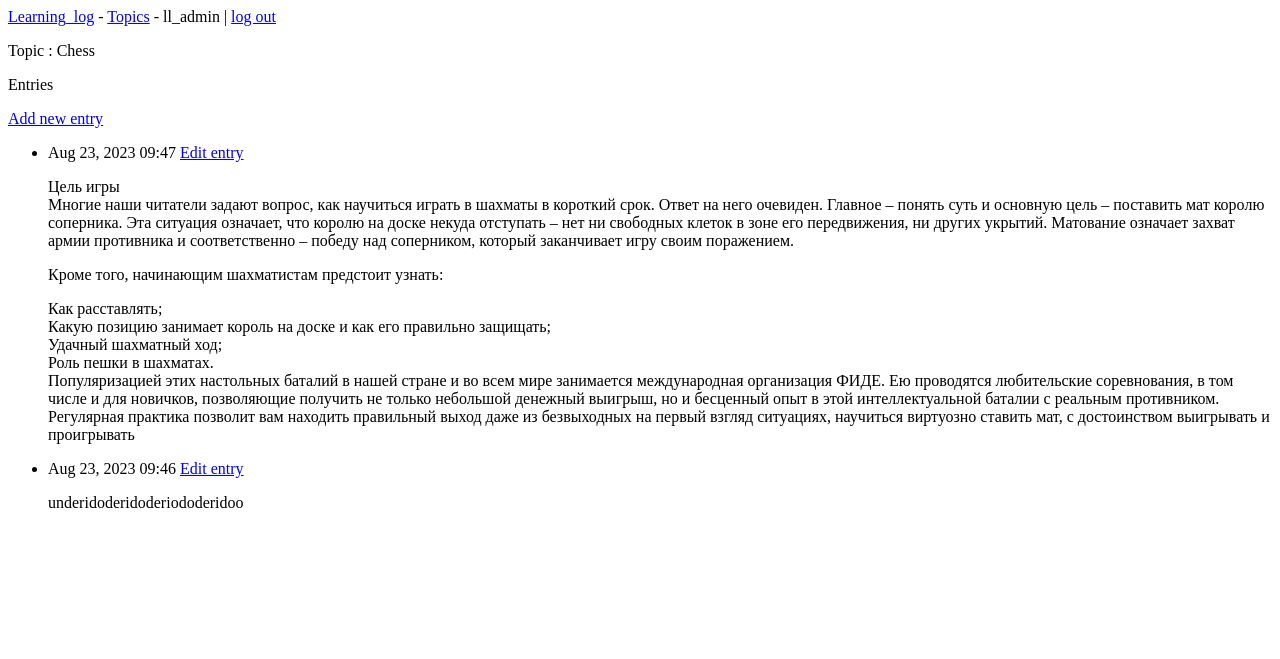
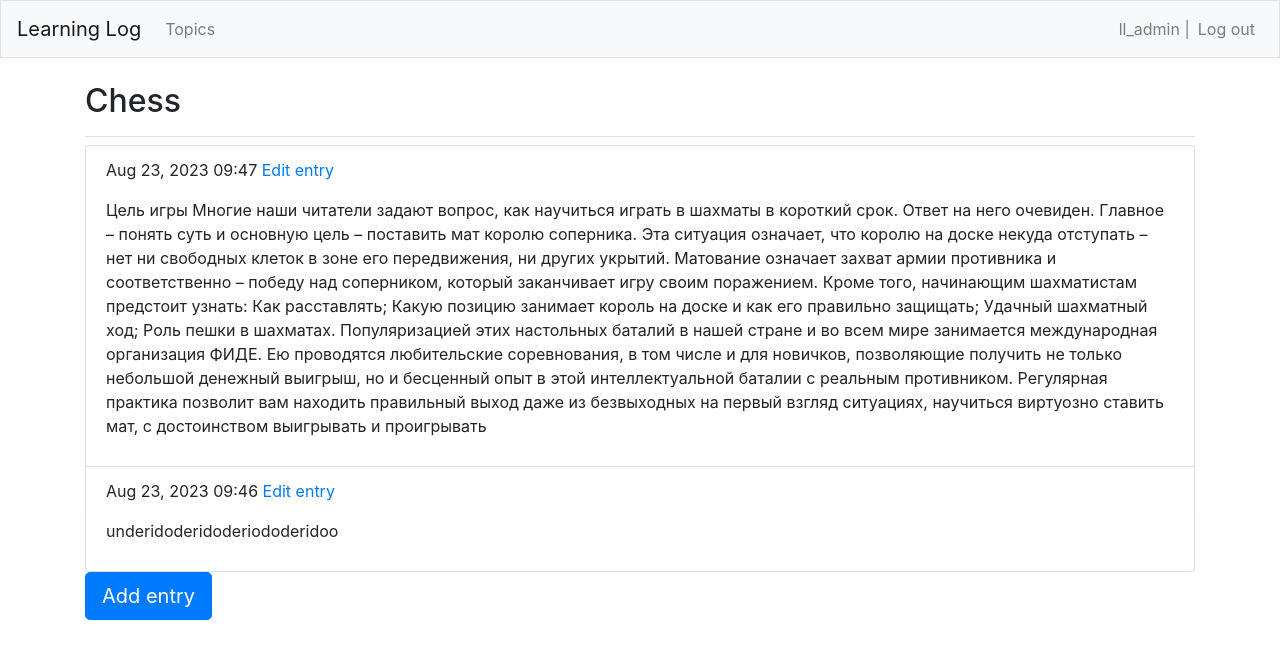
Before and after one commit to BeZd4r/Learning_log, a Django app: page /topics/1/ in a window 1280 px wide. Shown: the top 659 px of the page. Run offline with Django 4.2, Linux system fonts and the light colour scheme; a user stored in the database is signed in; data comes from the database, SQL or seed files in the repository; both versions use the stored data as it was after the commit; some libraries are stand-ins or nearby versions.

Commit message:
Cladding

```diff
--- a/learning_log/settings.py
+++ b/learning_log/settings.py
@@ -31,8 +31,14 @@ ALLOWED_HOSTS = []
 # Application definition
 
 INSTALLED_APPS = [
+    # my application
     'users',
     'learning_logs',
+
+    # other application
+    'bootstrap4',
+
+    # default application
     'django.contrib.admin',
     'django.contrib.auth',
     'django.contrib.contenttypes',
--- a/learning_logs/templates/learning_logs/base.html
+++ b/learning_logs/templates/learning_logs/base.html
@@ -1,4 +1,15 @@
-<p>
+{%load bootstrap4%}
+
+<!doctype html>
+<html lang="en">
+  <head>
+    <meta charset="uft-8">
+    <meta name="viewport" content="width=device-width,inital-scale=1,shrick-to-fit=no">
+    <title>Learning Log</title>
+
+    {% bootstrap_css%}
+    {% bootstrap_javascript jquery='full' %}
+    <!-- <p>
         <a href="{% url 'learning_logs:index'%}">Learning_log</a> -
         <a href="{% url 'learning_logs:topics'%}">Topics</a> -
         {% if user.is_authenticated%}
@@ -8,6 +19,53 @@
           <a href="{% url 'users:login'%}">log in</a> |
           <a href="{% url 'users:register'%}">register</a>
         {% endif %}
-</p>
+    </p> -->
+  </head>
+  <body>
 
+      <nav class="navbar navbar-expand-md navbar-light bg-light mb-4 border">
+        <a class="navbar-brand" href="{% url 'learning_logs:index' %}">
+          Learning Log
+        </a>
+        <button class="navbar-toggler" type="button" data-toggle="collapse"
+         data-target="#navberCollapse" aria-controls="navbarCollapse"
+         aria-expanded="false" aria-label="Toggle navigation">
+        <span class="navbar-toggler-icon"></span></button>
+
+        <div class="collapse navbar-collapse" id="navbarCollapse">
+          <ul class="navbar-nav mr-auto">
+            <li class="nav-item">
+              <a class=" nav-link" href="{% url 'learning_logs:topics'%}">Topics</a>
+            </li>
+          </ul>
+          <ul class="navbar-nav ml-auto">
+            {% if user.is_authenticated%}
+              <li class="nav-item">
+                <span class="navbar-text">{{user.username}} |</span>
+              </li>
+              <li class="nav-item">
+                <a class="nav-link" href="{% url 'users:logout' %}">Log out</a>
+              </li>
+            {%else%}
+              <li class="nav-item">
+                <a class="nav-link" href="{% url 'users:register'%}">Register</a>
+              </li>
+              <li class="nav-item">
+                <a class="nav-link" href="{% url 'users:login'%}">Log in</a>
+              </li>
+
+            {%endif%}
+          </ul>
+        </div>
+      </nav>
+
+      <main role="main" class="container">
+        <div class="pb-2 mb-2 border-bottom">
+          {% block page_header %}{% endblock page_header%}
+        </div>
+        <div>
           {% block content %}{% endblock content %}
+        </div>
+      </main>
+  </body>
+</html>
--- a/learning_logs/templates/learning_logs/topic.html
+++ b/learning_logs/templates/learning_logs/topic.html
@@ -1,25 +1,27 @@
 {% extends 'learning_logs/base.html'%}
+{% load bootstrap4%}
+
+{%block page_header%}
+  <h2>{{topic}}</h2>
+{%endblock page_header%}
 
 {% block content %}
 
-  <p>Topic : {{topic}}</p>
-
-  <p>Entries</p>
-  <p>
-    <a href="{% url 'learning_logs:new_entry' topic.id %}">Add new entry</a>
-  </p>
-  <ul>
+  <ul class="list-group">
     {%for entry in entries%}
-      <li>
+    <li class="list-group-item">
       <p>
         {{entry.date_added|date:'M d, Y H:i' }}
         <a href="{% url 'learning_logs:edit_entry' entry.id%}" style="font-size:16px">Edit entry</a>
       </p>
-        <p>{{entry.text|linebreaks}}</p>
+      <p style="word-wrap: break-word; ">{{entry.text}}</p>
     </li>
     {%empty%}
     <li>There are no entries for this topic yet</li>
     {%endfor%}
   </ul>
 
+  <p>
+    <a class="btn btn-lg btn-primary" href="{%url 'learning_logs:new_entry' topic.id %}" role="button"> Add entry</a>
+  </p>
 {%endblock content%}
--- a/learning_logs/views.py
+++ b/learning_logs/views.py
@@ -32,7 +32,7 @@ def new_topic(request):
         form = TopicForm(data=request.POST)
         if form.is_valid():
             new_topic = form.save(commit=False)
-            new_topic.owner = request.owner
+            new_topic.owner = request.user
             new_topic.save()
             return redirect('learning_logs:topics')
 
```
Also changed, not shown: learning_logs/templates/learning_logs/index.html (+21 -7 lines), learning_logs/templates/learning_logs/topics.html (+21 -11 lines), users/templates/registration/logged_out.html (+6 -1 lines), users/templates/registration/login.html (+10 -8 lines), users/templates/registration/register.html (+9 -4 lines), db.sqlite3. Lines whose indentation alone changed are shown as unchanged.
